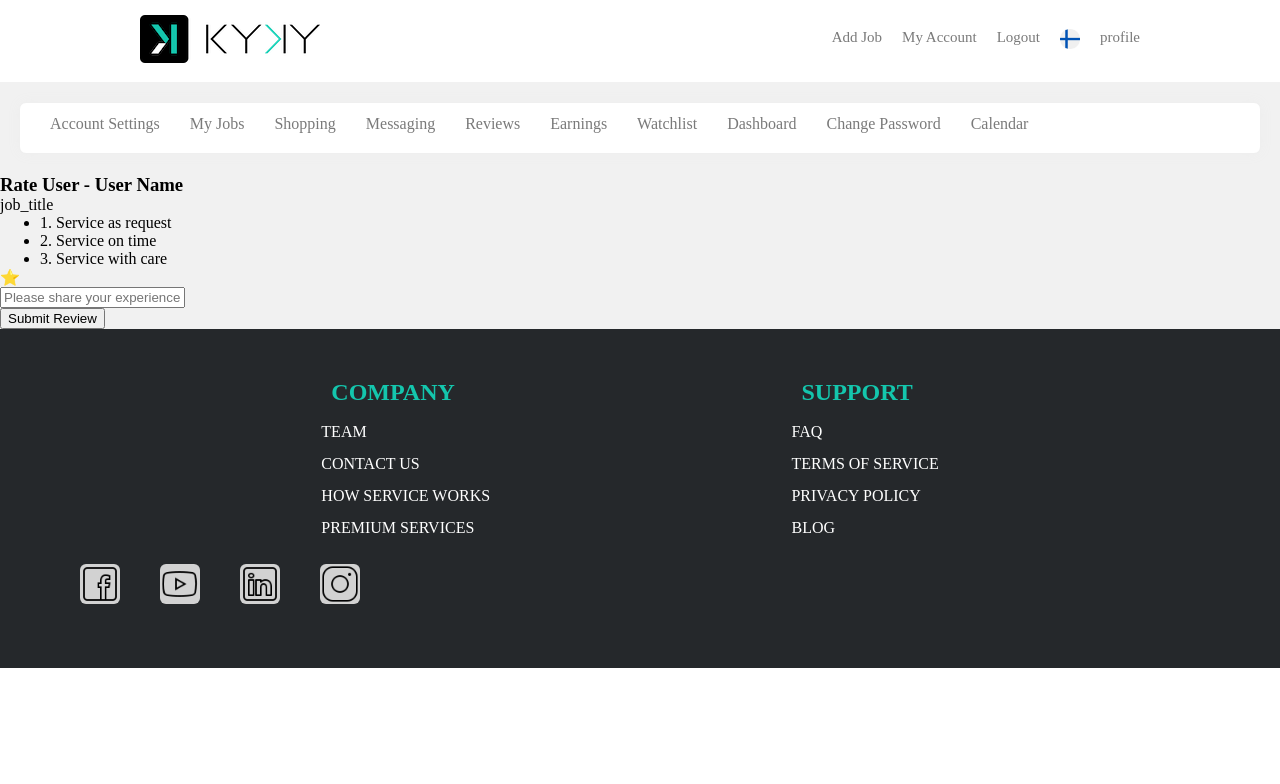
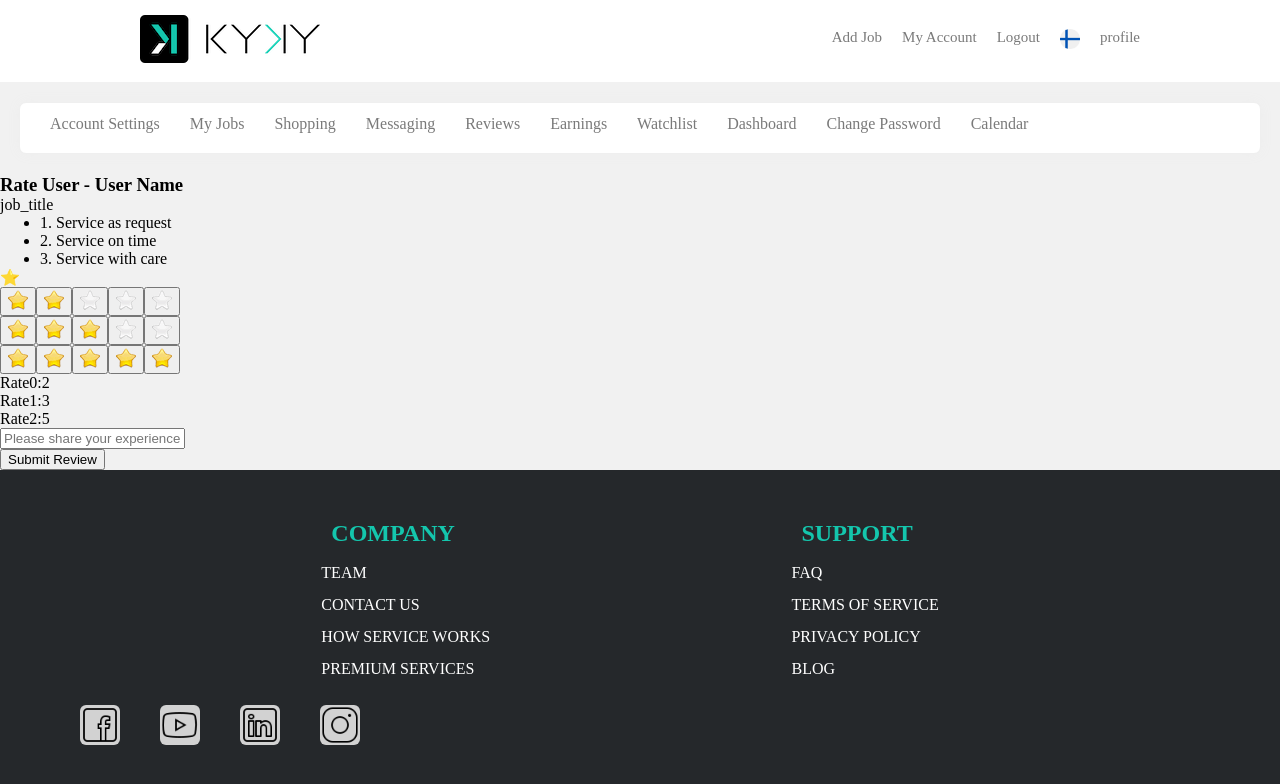
Before and after one commit to sunjus/kyky, a React (Create React App) app: page /reviewsubmitpage in a window 1280 px wide. Shown: the top 784 px of the page. Built offline with nearby package versions, Linux system fonts and the light colour scheme.

Commit message:
draft of star rating for ReviewSubmitPage

```diff
--- a/src/components/ReviewSubmitPage.js
+++ b/src/components/ReviewSubmitPage.js
@@ -1,7 +1,33 @@
-import React from 'react';
+import React, { useState } from 'react';
 import './ReviewSubmitPage.css';
+import starEmpty from '../assets/star_empty.png';
+import starFull from '../assets/star_full.png';
 
+/* eslint-disable react/prop-types */
+function ReviewRateWithStar({ nstar = 5, rate, setRate }) {
+  const stars = Array.from(Array(nstar), (_, i) => i + 1);
+  if (rate === 10) {
+    setRate(1);
+  }
+  return (
+    <span>
+      {stars.map((v) => (
+        <button type="button" key={v} onClick={() => setRate(v)}>
+          <img src={(v > rate) ? starEmpty : starFull} alt={`rate ${v}`} />
+        </button>
+      ))}
+    </span>
+  );
+}
+
+/* eslint-disable react/no-array-index-key */
 function ReviewSubmitPage() {
+  const [rates, setRates] = useState([2, 3, 5]);
+  const setRateAt = (index) => (value) => {
+    setRates(
+      (preRates) => [...preRates.slice(0, index), value, ...preRates.slice(index + 1)],
+    );
+  };
   return (
     <div className="reviewsubmit">
       <div className="reviewsubmit-container">
@@ -18,6 +44,25 @@ function ReviewSubmitPage() {
                 <li>3. Service with care</li>
               </ul>
               <div className="myrating">⭐</div>
+              <div className="myrating">
+                <ReviewRateWithStar rate={rates[0]} setRate={setRateAt(0)} />
+              </div>
+              <div className="myrating">
+                <ReviewRateWithStar rate={rates[1]} setRate={setRateAt(1)} />
+              </div>
+              <div className="myrating">
+                <ReviewRateWithStar rate={rates[2]} setRate={setRateAt(2)} />
+              </div>
+            </div>
+            <div className="debug-panel">
+              {rates.map((v, i) => (
+                <div key={i}>
+                  Rate
+                  {i}
+                  :
+                  {v}
+                </div>
+              ))}
             </div>
             <div className="experience">
               <input type="text" placeholder="Please share your experience" />
```
